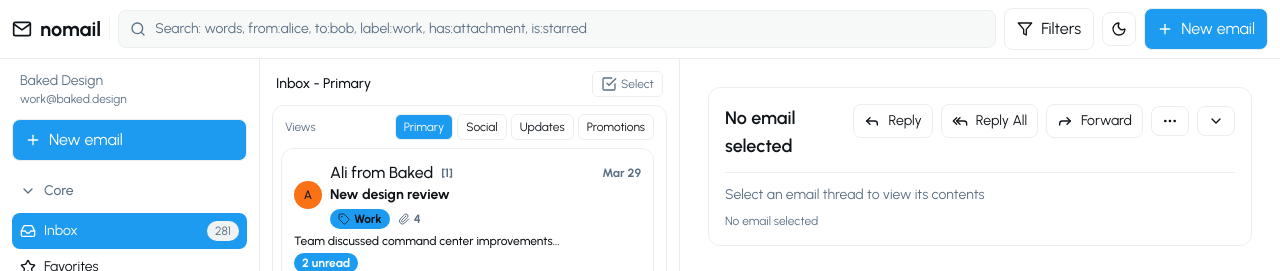
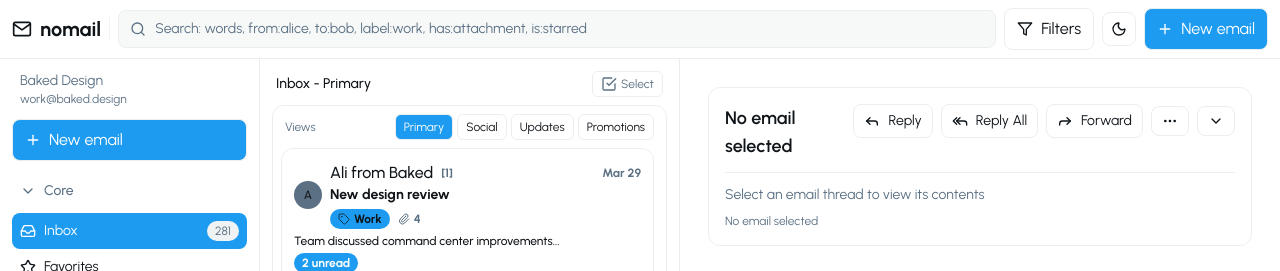
Before and after one commit to nowarelabs/nomail, a Next.js app in the folder frontend/: page / in a window 1280 px wide. Shown: the top 271 px of the page. Built offline with nearby package versions, Linux system fonts and the light colour scheme.

Commit message:
feat: add some to avatar

```diff
--- a/frontend/src/app/page.tsx
+++ b/frontend/src/app/page.tsx
@@ -473,12 +473,17 @@ export default function Home() {
 
 	useEffect(() => {
 		const savedTheme = localStorage.getItem('theme') as 'light' | 'dark' | null;
-		const systemPrefersDark = window.matchMedia('(prefers-color-scheme: dark)').matches;
 
 		if (savedTheme) {
 			setTheme(savedTheme);
-		} else if (systemPrefersDark) {
-			setTheme('dark');
+		} else {
+			// Only check system preference on client side to avoid hydration mismatch
+			if (typeof window !== 'undefined') {
+				const systemPrefersDark = window.matchMedia('(prefers-color-scheme: dark)').matches;
+				if (systemPrefersDark) {
+					setTheme('dark');
+				}
+			}
 		}
 	}, []);
 
--- a/frontend/src/components/email-threads-list-item.tsx
+++ b/frontend/src/components/email-threads-list-item.tsx
@@ -24,6 +24,9 @@ export function EmailThreadsListItem({
 	onThreadClick,
 	onThreadView,
 }: EmailThreadsListItemProps) {
+	const formatDate = (dateString: string) => {
+		return new Date(dateString).toLocaleDateString('en-US', { month: 'short', day: 'numeric' });
+	};
 	const primaryEmail = thread.emails[0];
 	const senderName = primaryEmail?.senderName || primaryEmail?.from || thread.participants[0] || 'Unknown Sender';
 	const isUnread = thread.unreadCount > 0;
@@ -53,7 +56,7 @@ export function EmailThreadsListItem({
 									)}
 								</div>
 								<span className="text-xs text-muted-foreground">
-									{new Date(thread.lastEmailDate).toLocaleDateString('en-US', { month: 'short', day: 'numeric' })}
+									{formatDate(thread.lastEmailDate)}
 								</span>
 							</div>
 							<div className={`truncate text-sm ${isUnread ? 'text-foreground' : 'text-muted-foreground'}`}>{thread.subject}</div>
--- a/frontend/src/components/thread-avatar.tsx
+++ b/frontend/src/components/thread-avatar.tsx
@@ -1,16 +1,21 @@
 'use client';
-
-import { useState } from 'react';
 
 interface ThreadAvatarProps {
 	senderName: string;
 }
 
 export function ThreadAvatar({ senderName }: ThreadAvatarProps) {
-	const [avatarBg] = useState(() => {
+	const getColorFromName = (name: string) => {
 		const colors = ['bg-chart-1', 'bg-chart-2', 'bg-chart-3', 'bg-chart-4', 'bg-chart-5', 'bg-primary', 'bg-destructive'];
-		return colors[Math.floor(Math.random() * colors.length)];
-	});
+		let hash = 0;
+		for (let i = 0; i < name.length; i++) {
+			hash = name.charCodeAt(i) + ((hash << 5) - hash);
+		}
+		const index = Math.abs(hash) % colors.length;
+		return colors[index];
+	};
+
+	const avatarBg = getColorFromName(senderName);
 
 	const initials = senderName.charAt(0).toUpperCase();
 
```
